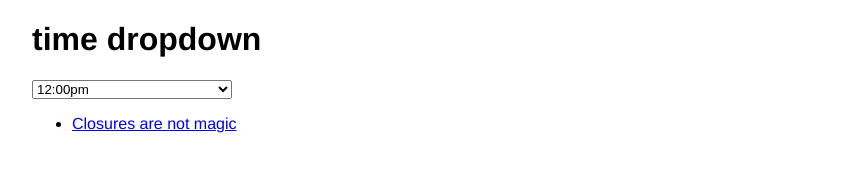
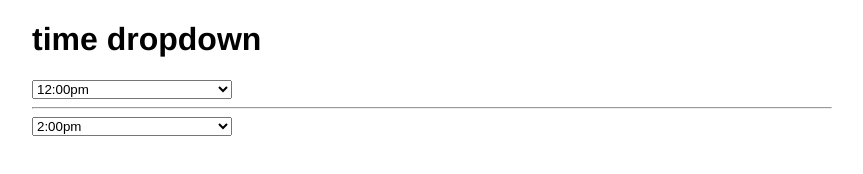
Before and after one commit to jonzielen/time-dropdown, a plain HTML site: page index.html in a window 1280 px wide. Shown: the whole page, without its empty margins (208-1071 px from the left). Drawn offline with Linux system fonts and the light colour scheme.

Commit message:
update closures scope

```diff
--- a/index.html
+++ b/index.html
@@ -13,12 +13,16 @@
         </header>
         <div class="main">
             <select name="time-dropdown" id="times"></select>
+
+            <hr>
+
+            <select name="second-time" id="second-time"></select>
         </div>
-        <footer>
+        <!-- <footer>
             <ul>
                 <li><a href="http://renderedtext.com/blog/2015/11/18/closures-are-not-magic/" target="_blank">Closures are not magic</a></li>
             </ul>
-        </footer>
+        </footer> -->
     </main>
 
     <script src="js/main.src.js"></script>
--- a/js/main.src.js
+++ b/js/main.src.js
@@ -1,10 +1,11 @@
-function createTimeList(options) {
+function createTimeList(parentElem) {
+    function goTime(options) {
         var times = [],
         timeRegExp = new RegExp(/^(?:0?\d|1[012]):[0-5]\d[APap][mM]$/),
         incRegExp = new RegExp(/^\d+$/);
 
         var options = {
-        parent: options.parent || null,
+            parent: parentElem || null,
             start: regExpTest(options.start, timeRegExp) || null,
             end: regExpTest(options.end, timeRegExp) || null,
             increment: regExpTest(options.increment, incRegExp) || null,
@@ -63,9 +64,7 @@ function createTimeList(options) {
         }
 
         function buildOption(times){
-        console.log(options.selected);
-
-        times.forEach(function(elem, index, array) {
+            times.forEach(function(elem) {
                 var option = document.createElement('option'),
                 format = elem['hh']+':'+elem['mm']+elem['ampm'];
 
@@ -77,7 +76,7 @@ function createTimeList(options) {
             });
         }
 
-    function incrementTime() {
+        function incrementTime(options) {
             var start = stringToTime(options.start),
                 end = stringToTime(options.end),
                 increment = Number(options.increment) * 60000;
@@ -93,8 +92,7 @@ function createTimeList(options) {
              buildOption(times);
         }
 
-    function goTime() {
-        return (error(options) == '')? incrementTime() : console.log(error(options));
+        return (error(options) == '')? incrementTime(options) : console.log(error(options));
     }
 
     return {
@@ -102,12 +100,16 @@ function createTimeList(options) {
     };
 }
 
-var select = document.querySelector('#times');
-
-createTimeList({
-    parent: select,
+var time = createTimeList(document.querySelector('#times')).goTime({
     start: '7:30am',
     end: '9:30pm',
     increment: '15',
     selected: '12:00pm'
-}).goTime();
+});
+
+var time3 = createTimeList(document.querySelector('#second-time')).goTime({
+    start: '10:30am',
+    end: '4:00pm',
+    increment: '30',
+    selected: '2:00pm'
+});
```
Lines whose indentation alone changed are shown as unchanged.
